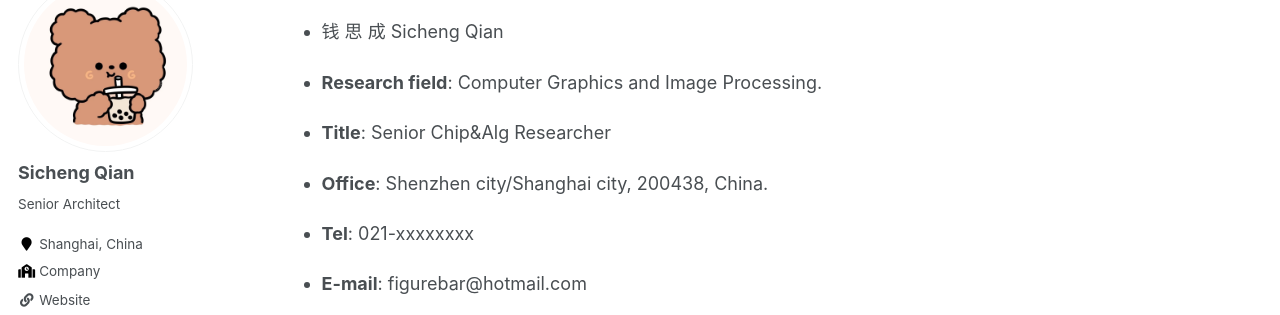
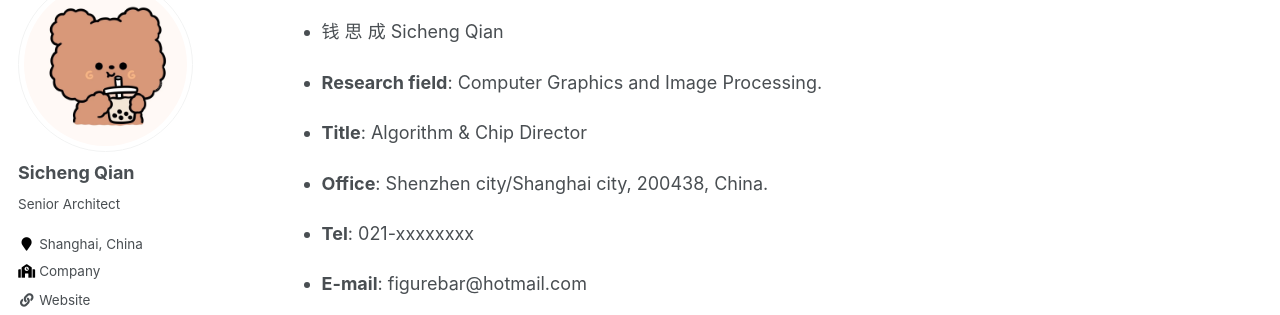
Before and after one commit to aqsc/aqsc.github.io, a Jekyll site: the page built from _pages/about.md, in a window 1280 px wide and 900 px high. Shown: the part 141-456 px from the top of the window. Built offline with Jekyll 4.4.1, drawn with Linux system fonts in a browser that asks for light colours.

Commit message:
Update about.md

```diff
--- a/_pages/about.md
+++ b/_pages/about.md
@@ -14,7 +14,7 @@ redirect_from:
 
 - **Research field**: Computer Graphics and Image Processing.
 
-- **Title**: Senior Chip&Alg Researcher
+- **Title**:  Algorithm & Chip Director
 
 - **Office**: Shenzhen city/Shanghai city, 200438, China.
 
```
